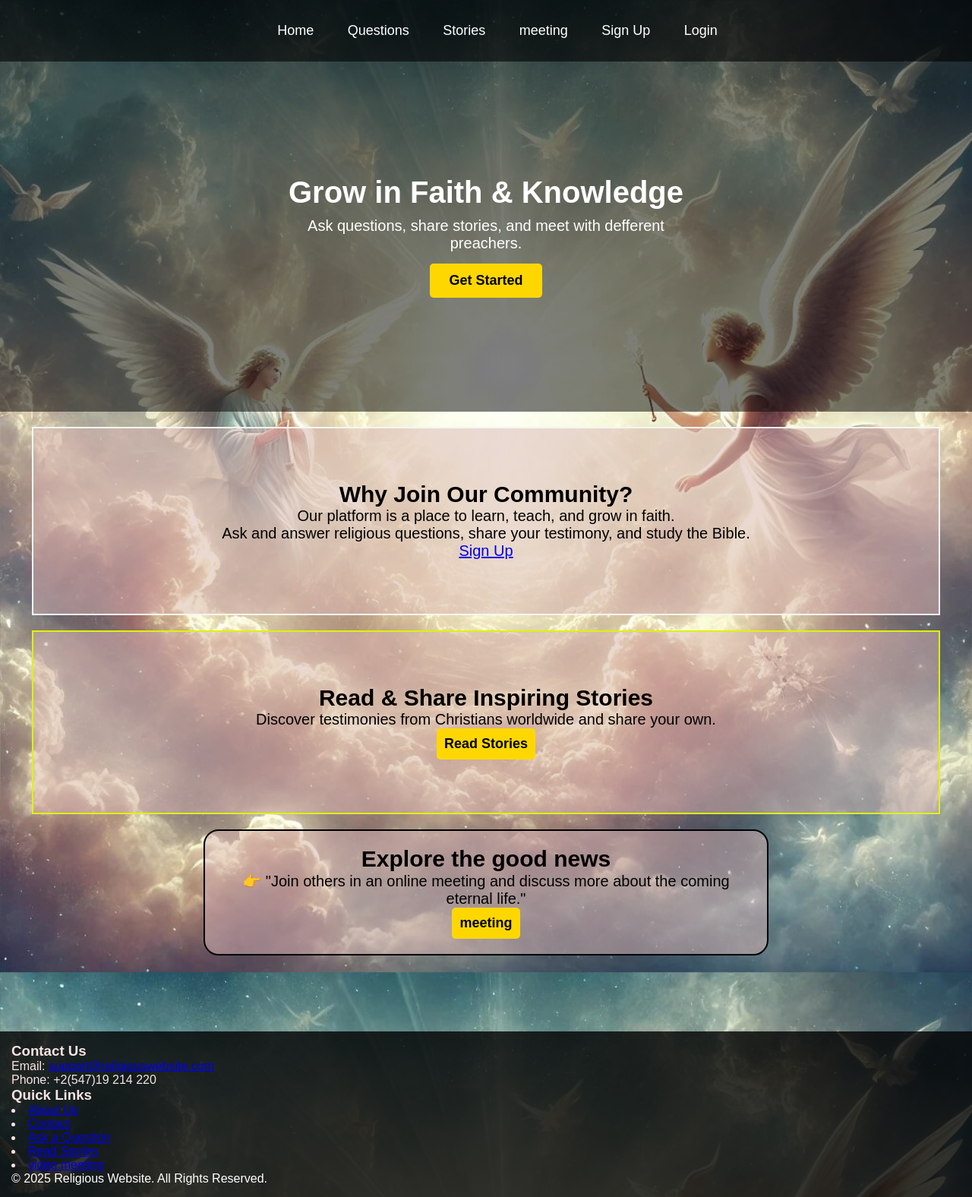
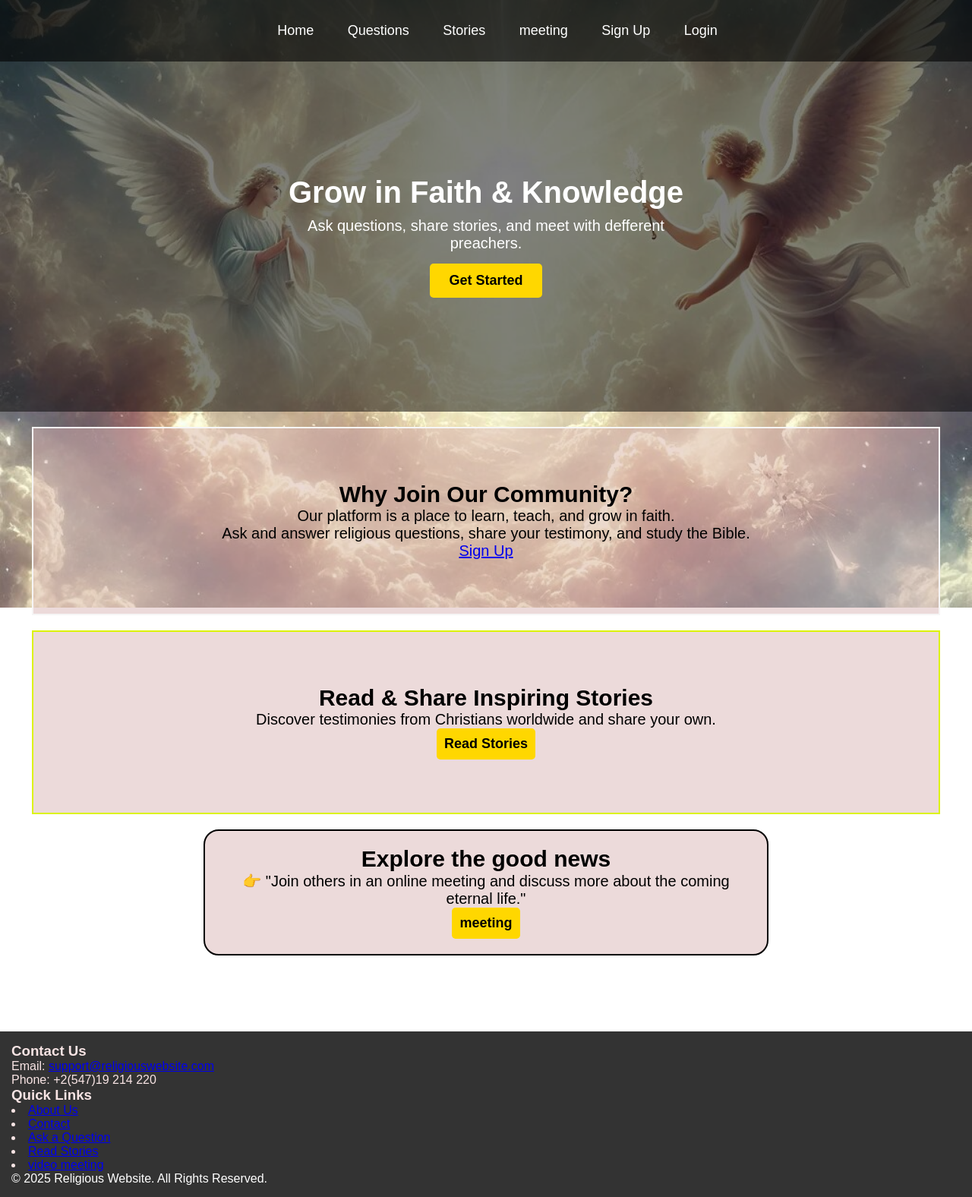
Before and after one commit to munyiz/religious_site, a Django app: page / in a window 1280 px wide. Shown: the whole page at 76% size. Run offline with Django 5.2, Linux system fonts and the light colour scheme.

Commit message:
'updates'

```diff
--- a/main/templates/home.html
+++ b/main/templates/home.html
@@ -13,7 +13,8 @@
     <link rel="stylesheet" href="{% static 'css/style.css' %}">
 
 </head>
-<body>
+<body >
+    <div class="bg-image"></div>
 
     <!-- Navbar -->
     <div class="navbar">
--- a/main/templates/login.html
+++ b/main/templates/login.html
@@ -12,7 +12,7 @@
 </head>
 
 <body>
-
+    <div class="bg-image"></div>
     <div class="navbar">
         <a href="{% url 'home' %}">Home</a>
         <a href="{% url 'questions_list' %}">Questions</a>
--- a/main/templates/meet.html
+++ b/main/templates/meet.html
@@ -20,6 +20,7 @@
 </style>
 
 <body>
+    <div class="bg-image"></div>
     <div class="navbar">
         <a href="{% url 'home' %}">Home</a>
         <a href="{% url 'questions_list' %}">Questions</a>
--- a/main/templates/post_question.html
+++ b/main/templates/post_question.html
@@ -11,7 +11,7 @@
     <link rel="stylesheet" type="text/css" href="/static/css/style.css">
 </head>
 <body>
-
+    <div class="bg-image"></div>
 
     <h2>Post a Question</h2>
 
--- a/main/templates/post_story.html
+++ b/main/templates/post_story.html
@@ -11,7 +11,7 @@
     <link rel="stylesheet" type="text/css" href="/static/css/style.css">
 </head>
 <body>
-
+    <div class="bg-image"></div>
     <h2>Post a Story</h2>
 
     <form method="POST" action="{% url 'post_story' %}">
--- a/main/templates/profile.html
+++ b/main/templates/profile.html
@@ -11,7 +11,7 @@
     <link rel="stylesheet" type="text/css" href="/static/css/style.css">
 </head>
 <body>
-
+    <div class="bg-image"></div>
     <h2>{{ profile_user.username }}'s Profile</h2>
 
     <h3>Questions</h3>
--- a/main/templates/questions_list.html
+++ b/main/templates/questions_list.html
@@ -12,6 +12,7 @@
 </head>
 
 <body>
+    <div class="bg-image"></div>
      <div class="navbar">
         <a href="{% url 'home' %}">Home</a>
         <a href="{% url 'questions_list' %}">Questions</a>
--- a/main/templates/signup.html
+++ b/main/templates/signup.html
@@ -11,6 +11,7 @@
     <link rel="stylesheet" type="text/css" href="/static/css/style.css">
 </head>
 <body>
+    <div class="bg-image"></div>
     <div class="navbar">
         <a href="{% url 'home' %}">Home</a>
         <a href="{% url 'questions_list' %}">Questions</a>
--- a/main/templates/stories_list.html
+++ b/main/templates/stories_list.html
@@ -24,6 +24,7 @@
     }
 </style>
 <body>
+    <div class="bg-image"></div>
     <div class="navbar">
         <a href="{% url 'home' %}">Home</a>
         <a href="{% url 'questions_list' %}">Questions</a>
--- a/static/css/style.css
+++ b/static/css/style.css
@@ -6,22 +6,21 @@ body, h1, h2, h3, p, a {
     padding: 0;
     font-family: Arial, sans-serif;
 }
-body {
+.bg-image {
+    position: fixed;
+    top: 0;
+    left: 0;
+    width: 100%;
+    height: 100%;
     background: url('/static/images/heaven.jpg') no-repeat center center;
     background-size: cover;
-    background-attachment: fixed; /* Works on desktop */
-    color: white;
-    height: 100vh;
-    margin: 0;
+    z-index: -1;
 }
 
-/* Fix background scrolling issue on mobile */
-@media screen and (max-width: 768px) {
-    body {
-        background-attachment: scroll; /* Prevents movement */
-        background-size: cover; /* Ensures full background image */
-        background-position: center center; /* Keeps image centered */
-    }
+body {
+    color: white;
+    margin: 0;
+    position: relative;
 }
 
 
```
